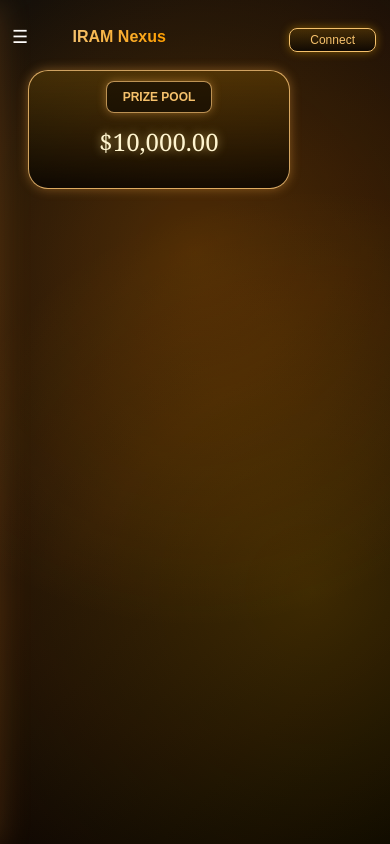
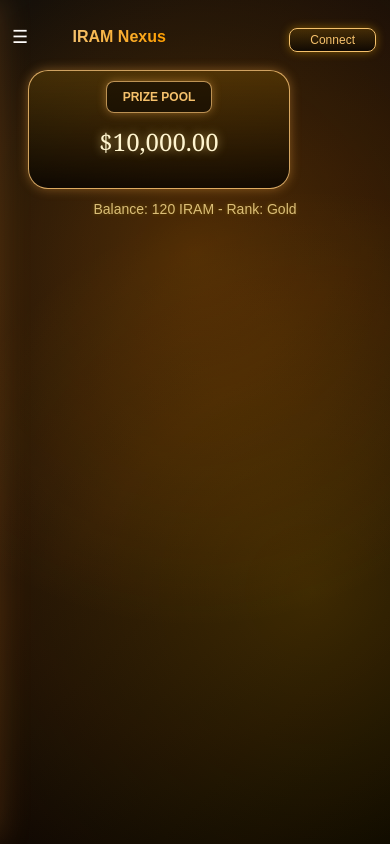
Before and after one commit to IRAM-Nexus/iram-nexus, a Next.js app: page /dashboard in a window 390 px wide. Shown: the top 844 px of the page. Built offline with nearby package versions, Linux system fonts and the light colour scheme.

Commit message:
Sidebar responsive fix

```diff
--- a/app/dashboard/page.tsx
+++ b/app/dashboard/page.tsx
@@ -2,6 +2,7 @@
 import { useState } from "react";
 export default function Dashboard() {
   const [open, setOpen] = useState(false);
+  const [balance, setBalance] = useState(120);
   return (
     <div className="main-container">
       {open && <div className="overlay" onClick={() => setOpen(false)}></div>}
@@ -22,6 +23,9 @@ export default function Dashboard() {
         <div className="prize-title">PRIZE POOL</div>
         <h2 className="prize-amount">$10,000.00</h2>
       </div>
+      <div className="balance-bar">
+  Balance: {balance} IRAM - Rank: Gold
+</div>
       <div className={`sidebar ${open ? "show" : ""}`}>
   <div className="profile-icon">
   <img src="https://via.placeholder.com/50" alt="profile" />
--- a/app/globals.css
+++ b/app/globals.css
@@ -560,7 +560,7 @@ body {
   height: 100vh;
   position: relative;
   align-items: flex-start;
-  margin-top: -5px;
+  margin-top: -20px;
   left: 0;
 
   background: linear-gradient(180deg, rgba(30,15,5,0.95), rgba(10,5,2,0.95));
@@ -579,6 +579,8 @@ body {
 
 
 
+
+
 /* Tablet + Desktop */
 @media (min-width: 768px) {
   .sidebar {
@@ -591,6 +593,27 @@ body {
   }
 }
 
+
+/* ===== MOBILE ===== */
+@media (max-width: 767px) {
+  .sidebar {
+    margin-top: -40px; /* mobile adjust */
+  }
+}
+
+/* ===== TABLET ===== */
+@media (min-width: 768px) and (max-width: 1024px) {
+  .sidebar {
+    margin-top: -10px; /* tablet adjust */
+  }
+}
+
+/* ===== DESKTOP ===== */
+@media (min-width: 1024px) {
+  .sidebar {
+    margin-top: -4px; /* desktop clean */
+  }
+}
 
 
 
@@ -679,3 +702,35 @@ body {
 .sidebar {
   z-index: 1001;
 }
+
+
+
+
+
+
+
+
+
+
+
+.balance-bar {
+display: block;
+text-align: center;
+width: 100%;
+  margin-top: 12px;
+  font-size: 14px;
+  color: #f5d98b;   /* soft gold */
+  opacity: 0.85;
+  padding-right: 0;
+
+
+
+  /* glow halka karo */
+  text-shadow: 0 0 4px rgba(255, 215, 0, 0.3);
+}
+
+@media (min-width: 768px) {
+  .balance-bar {
+    display: none;
+  }
+}
```
